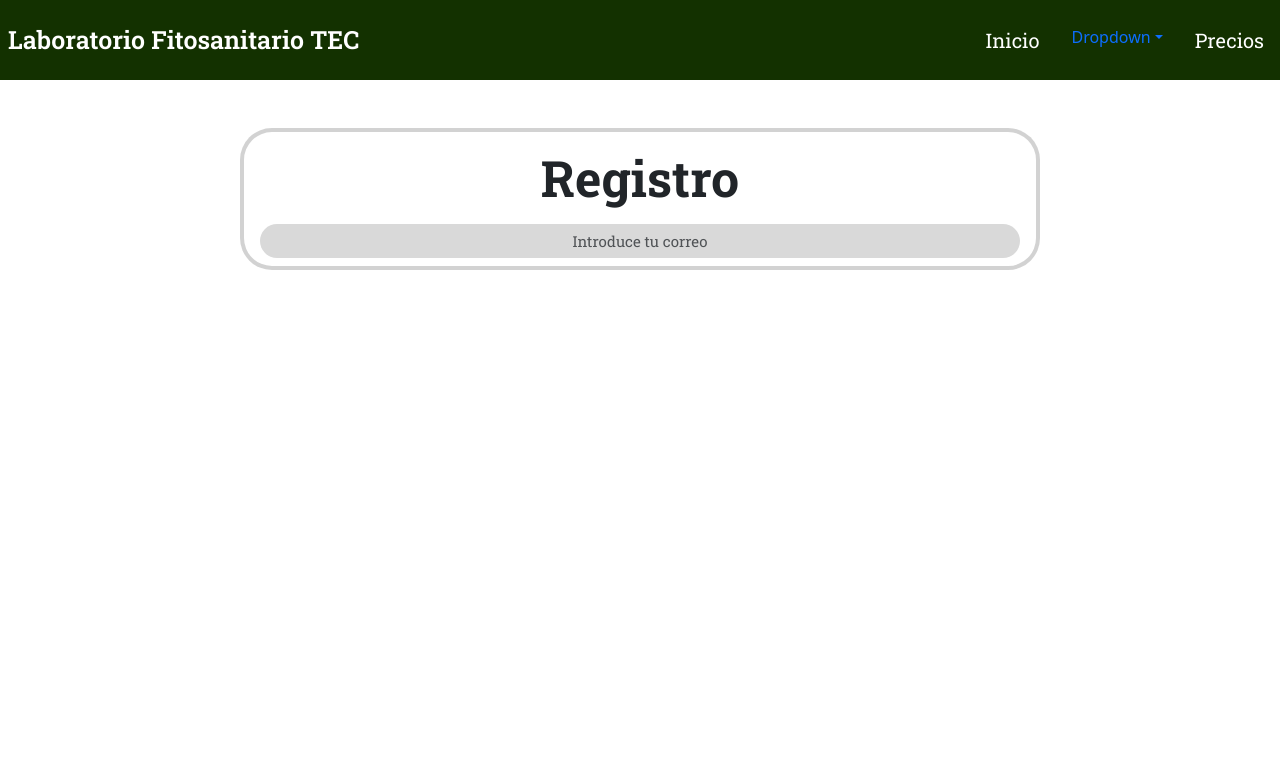
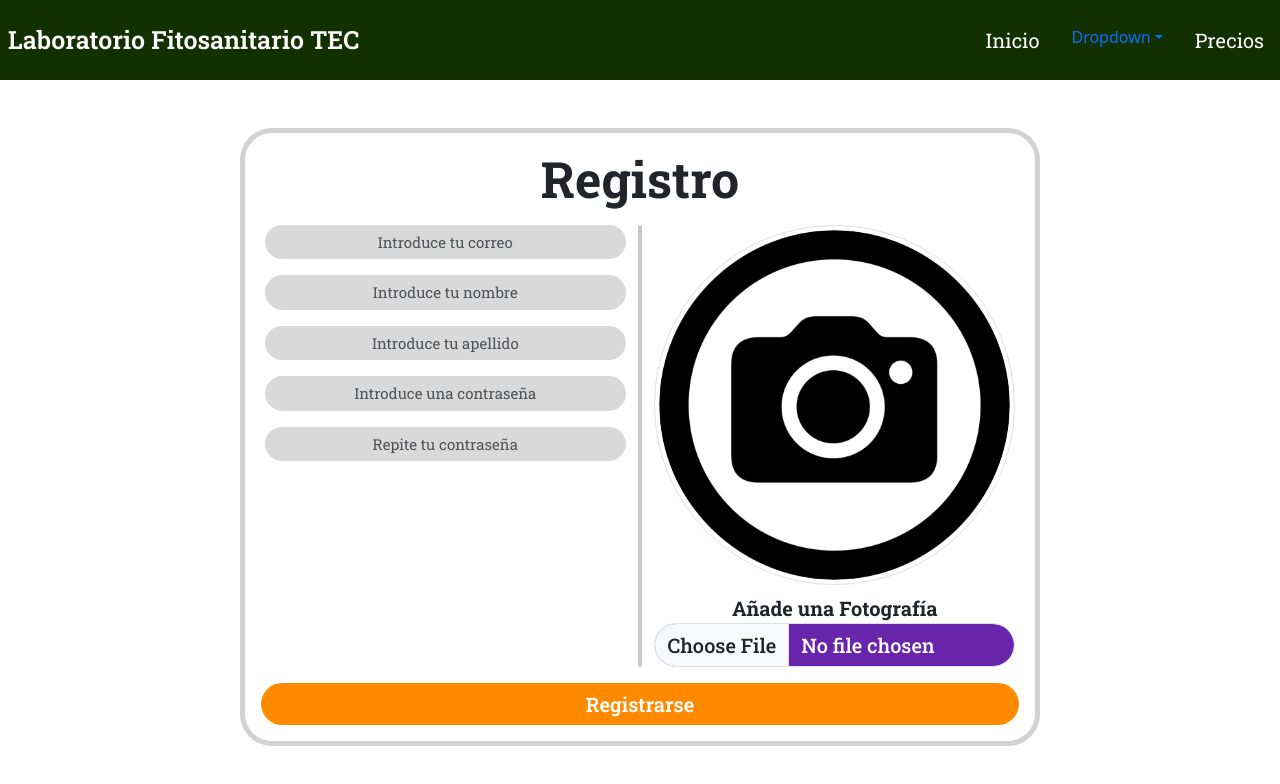
Before and after one commit to JoshSan14/GreenLab, a React (Vite) app: page /registro in a window 1280 px wide. Shown: the top 784 px of the page. Built offline with nearby package versions, Linux system fonts and the light colour scheme.

Commit message:
Fourth Commit

```diff
--- a/src/components/loginForm.jsx
+++ b/src/components/loginForm.jsx
@@ -4,7 +4,7 @@ function LoginForm() {
   return (
     <>
       <div
-        class="card rounded-5 border-4 mx-auto col-10 col-md-8 col-lg-6 mt-5"
+        class="card border-5 rounded-5 mx-auto col-10 col-md-8 col-lg-6 mt-5"
         style={{
           width: "35rem",
         }}
@@ -26,7 +26,7 @@ function LoginForm() {
           <div class="form-group mx-3 my-2">
             <input
               type="email"
-              class="form-control rounded-pill border-0 text-center"
+              class="form-control my-2 rounded-pill border-0 text-center"
               id="inputEmail"
               placeholder="Introduce tu correo"
               style={{
@@ -37,11 +37,9 @@ function LoginForm() {
                 fontSize: 15,
               }}
             />
-          </div>
-          <div class="form-group mx-3 my-2">
             <input
               type="password"
-              class="form-control rounded-pill border-0 text-center"
+              class="form-control my-2 rounded-pill border-0 text-center"
               id="inputPassword"
               placeholder="Introduce tu contraseña"
               style={{
@@ -128,7 +126,7 @@ function LoginForm() {
           </div>
         </form>
       </div>
-      <Outlet/>
+      <Outlet />
     </>
   );
 }
--- a/src/components/registerForm.jsx
+++ b/src/components/registerForm.jsx
@@ -4,12 +4,11 @@ function RegisterForm() {
   return (
     <>
       <div
-        class="card rounded-5 border-4 mx-auto col-10 col-md-8 col-lg-6 mt-5"
+        class="card rounded-5 border-5 mx-auto col-10 col-md-8 col-lg-6 mt-5"
         style={{
           width: "50rem",
         }}
       >
-        <form>
         <div>
           <h1
             class="text-center my-3"
@@ -23,10 +22,12 @@ function RegisterForm() {
             Registro
           </h1>
         </div>
-          <div class="form-group mx-3 my-2">
+        <form class="mx-2">
+          <div class="d-flex flex-row pb-3">
+            <div class="form-group container">
               <input
                 type="email"
-              class="form-control rounded-pill border-0 text-center"
+                class="form-control mb-3 rounded-pill border-0 text-center"
                 id="inputEmail"
                 placeholder="Introduce tu correo"
                 style={{
@@ -37,6 +38,107 @@ function RegisterForm() {
                   fontSize: 15,
                 }}
               />
+              <input
+                type="text"
+                class="form-control mb-3 rounded-pill border-0 text-center"
+                id="inputFName"
+                placeholder="Introduce tu nombre"
+                style={{
+                  backgroundColor: "#D9D9D9",
+                  fontFamily: "Roboto Slab, serif",
+                  textDecoration: "none",
+                  fontWeight: 400,
+                  fontSize: 15,
+                }}
+              />
+              <input
+                type="text"
+                class="form-control mb-3 rounded-pill border-0 text-center"
+                id="inputLName"
+                placeholder="Introduce tu apellido"
+                style={{
+                  backgroundColor: "#D9D9D9",
+                  fontFamily: "Roboto Slab, serif",
+                  textDecoration: "none",
+                  fontWeight: 400,
+                  fontSize: 15,
+                }}
+              />
+              <input
+                type="password"
+                class="form-control mb-3 rounded-pill border-0 text-center"
+                id="inputPassword"
+                placeholder="Introduce una contraseña"
+                style={{
+                  backgroundColor: "#D9D9D9",
+                  fontFamily: "Roboto Slab, serif",
+                  textDecoration: "none",
+                  fontWeight: 400,
+                  fontSize: 15,
+                }}
+              />
+              <input
+                type="password"
+                class="form-control rounded-pill border-0 text-center"
+                id="inputPasswordVerif"
+                placeholder="Repite tu contraseña"
+                style={{
+                  backgroundColor: "#D9D9D9",
+                  fontFamily: "Roboto Slab, serif",
+                  textDecoration: "none",
+                  fontWeight: 400,
+                  fontSize: 15,
+                }}
+              />
+            </div>
+            <div class="vr rounded-pill" style={{ width: 10 }}></div>
+            <div class="form-group container text-center">
+              <img
+                class="img-fluid img-thumbnail rounded-circle mb-2 mx-auto d-block"
+                src="src\resources\camera.png"
+                style={{ maxHeight: "9.5 rem" }}
+              ></img>
+              <label
+                for="formFile"
+                style={{
+                  fontFamily: "Roboto Slab, serif",
+                  textDecoration: "none",
+                  fontWeight: 800,
+                  fontSize: 20,
+                }}
+              >
+                Añade una Fotografía
+              </label>
+              <input
+                class="form-control rounded-pill"
+                type="file"
+                id="formFile"
+                style={{
+                  backgroundColor: "#6824AB",
+                  color: "#FFFFFF",
+                  fontFamily: "Roboto Slab, serif",
+                  textDecoration: "none",
+                  fontWeight: 500,
+                  fontSize: 20,
+                }}
+              />
+            </div>
+          </div>
+          <div class="d-grid mx-2 mb-3">
+            <button
+              type="submit"
+              class="btn btn-primary rounded-pill border-0"
+              style={{
+                backgroundColor: "#FF8A00",
+                color: "#FFFFFF",
+                fontFamily: "Roboto Slab, serif",
+                textDecoration: "none",
+                fontWeight: 600,
+                fontSize: 20,
+              }}
+            >
+              Registrarse
+            </button>
           </div>
         </form>
       </div>
```
Also changed, not shown: src/resources/camera.png (added). Lines whose indentation alone changed are shown as unchanged.
